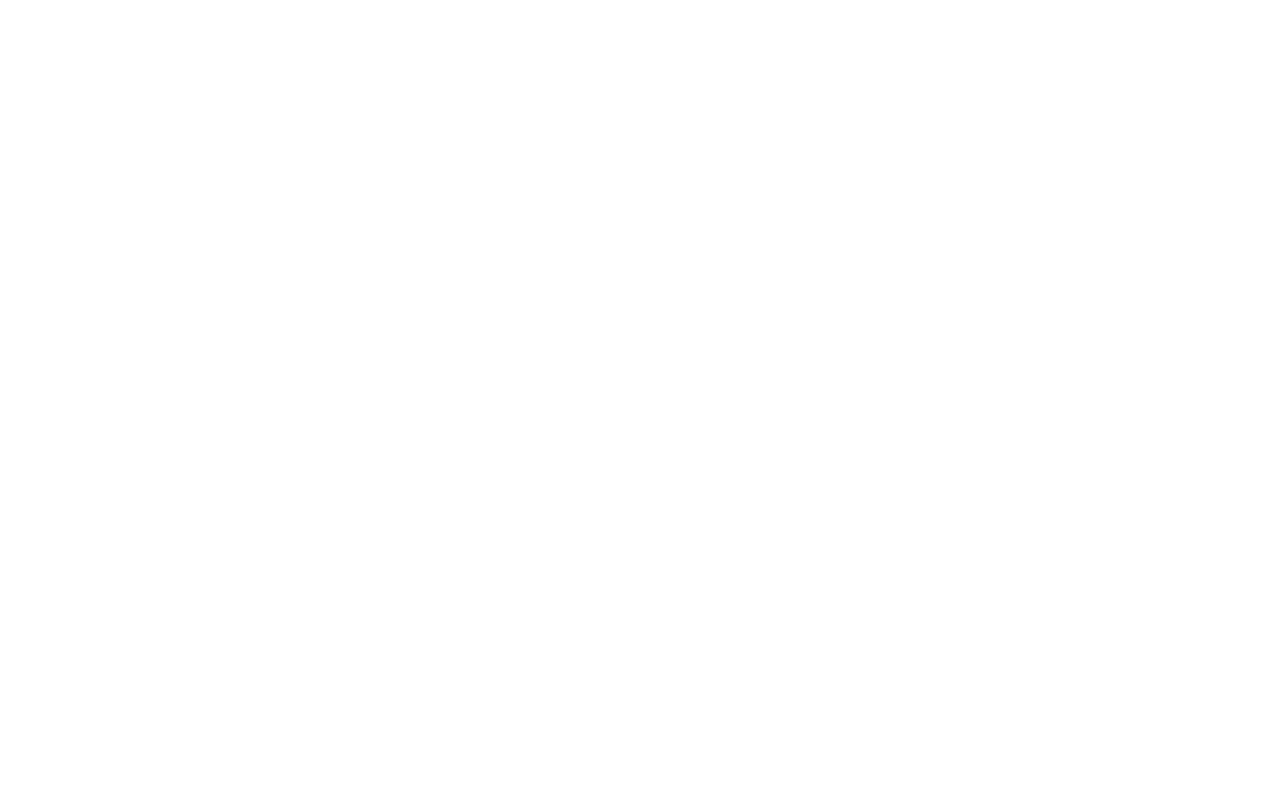
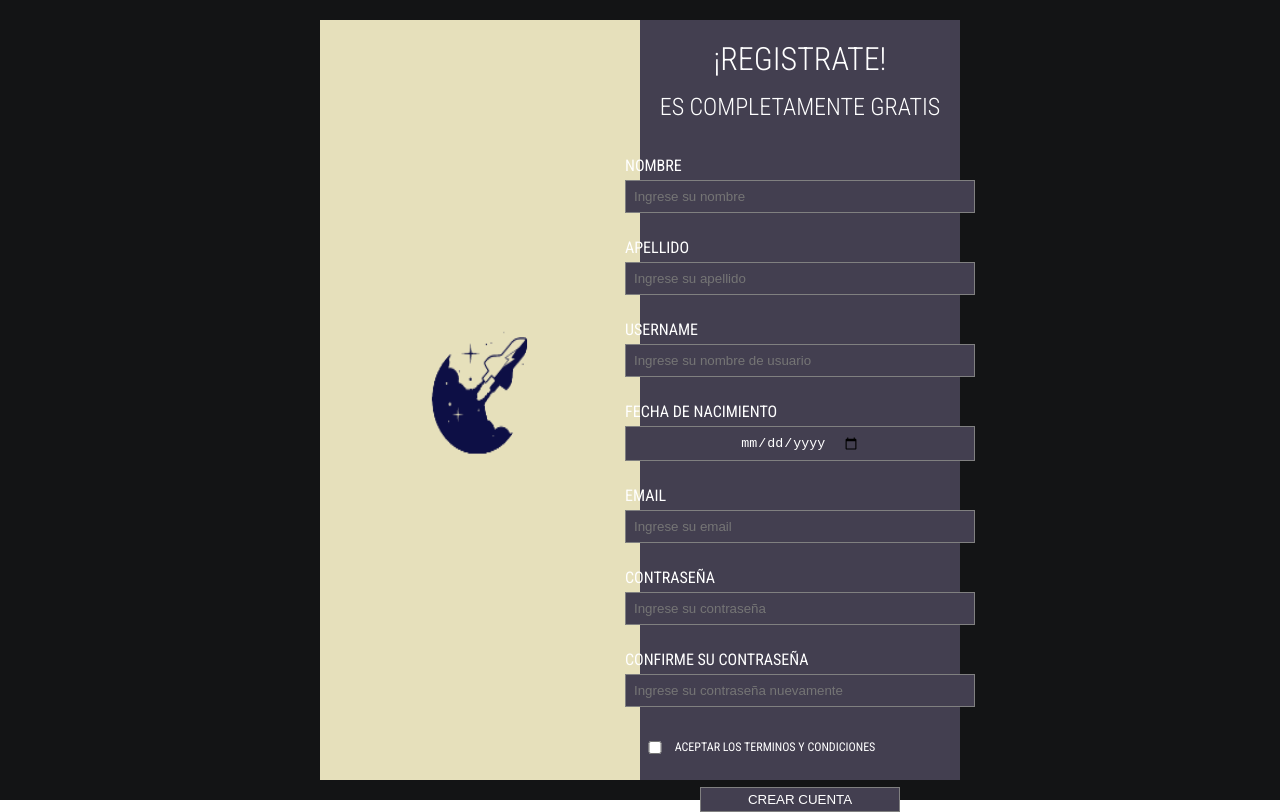
Before and after one commit to Brunoit1/Integrador, a plain HTML site: page register.html in a window 1280 px wide. Drawn offline with Linux system fonts and the light colour scheme.

Commit message:
trabajo terminado

```diff
--- a/register.css
+++ b/register.css
@@ -2,8 +2,155 @@
     margin: 0;
     padding: 0;
     box-sizing: border-box;
+    /* border: 1px solid salmon; */
 }
 
-body {
+html {
+    font-family: 'Roboto Condensed', sans-serif;
+}
+
+.container {
+    width: 100%;
+    height: 100vh;
+    background-color: #131415;
+    display: flex;
+    justify-content: center;
+    align-items: center;
 
 }
+
+.imagen-container {
+    width: 25%;
+    height: 95vh;
+    background-color: #e6e0bb;
+    display: flex;
+    align-items: center;
+    justify-content: center;
+
+}
+
+.imagen-container img {
+    width: 200px;
+    height: 200px;
+}
+
+.register-container {
+    width: 25%;
+    height: 95vh;
+    background-color: #433f50;
+    display: flex;
+    flex-direction: column;
+    padding-top: 20px;
+    color: white;
+
+}
+
+.register-container h1, h2{
+    font-weight: 300;
+    display: flex;
+    justify-content: center;
+    align-items: center;
+
+}
+
+.register-container h2 {
+    padding-bottom: 20px;
+}
+
+
+.formulario input {
+    padding: 8px;
+    width: 350px;
+    display: flex;
+    background-color: #433f50;
+    border: gray 1px solid;
+    justify-content: center;
+    align-items: center;
+    color: white;
+
+
+
+}
+
+.formulario  {
+    display: flex;
+    flex-direction: column;
+    justify-content: center;
+    align-items: center;
+    gap: 25px;
+    padding-top: 15px;
+
+
+}
+
+.texto {
+    display: flex;
+    flex-direction: column;
+    gap: 15px;
+}
+
+.inputs-labels {
+    display: flex;
+    flex-direction: column;
+    gap: 5px;
+
+}
+
+.aceptar-terminos {
+    display: flex;
+    /* background-color: aqua; */
+    width: 100%;
+    height: 30px;
+    justify-content: center;
+    align-items: center;
+    text-align: center;
+
+}
+
+.checkbox1 {
+    background-color: chocolate;
+}
+
+.label1 {
+    display: flex;
+    /* background-color: red; */
+    height:100%;
+    width: 900px;
+    font-size: 12px;
+    padding-right: 40px;
+    justify-content: center;
+    align-items: center;
+    text-align: center;
+
+}
+
+.label1 p {
+    width: 250px;
+    height: 100%;
+    display: flex;
+    text-align: center;
+    justify-content: center;
+    align-items: center;
+    padding-right: 40px;
+}
+
+
+.boton {
+    display: flex;
+    justify-content: center;
+
+}
+
+.boton button {
+    background-color: #433f50;
+    border: gray solid 1px;
+    width: 200px;
+    height: 25px;
+
+
+}
+
+.boton a {
+    text-decoration: none;
+    color: white;
+}
--- a/register.html
+++ b/register.html
@@ -6,9 +6,86 @@
     <meta name="viewport" content="width=device-width, initial-scale=1.0">
     <title>Register</title>
     <link rel="stylesheet" href="register.css">
+    <link href="https://fonts.googleapis.com/css2?family=Roboto+Condensed:ital,wght@0,300;0,400;1,300;1,400&display=swap" rel="stylesheet">
 </head>
 <body>
+    <div class="container">
 
+        <div class="imagen-container">
+            <img src="./img/Logo.png" alt="Logo">
+
+        </div>
+
+        <div class="register-container">
+
+            <div class="texto">
+            <h1>¡REGISTRATE!</h1>
+            <h2>ES COMPLETAMENTE GRATIS</h2>
+            </div>
+
+            <div class="formulario">
+
+                <div class="inputs-labels">
+            <label for="Nombre">NOMBRE</label>
+            <input type="text" name="Nombre" id="Nombre" placeholder="Ingrese su nombre">
+                </div>
+
+                <div class="inputs-labels">
+            <label for="Apellido">APELLIDO</label>
+            <input type="text" name="Apellido" id="Apellido" placeholder="Ingrese su apellido">
+                </div>
+
+                <div class="inputs-labels">
+            <label for="Usuario">USERNAME</label>
+            <input type="text" name="Usuario" id="Usuario" placeholder="Ingrese su nombre de usuario">
+                </div>
+
+                <div class="inputs-labels">
+            <label for="Fecha">FECHA DE NACIMIENTO</label>
+            <input type="date" name="Fecha" id="Fecha">
+                </div>
+
+                <div class="inputs-labels">
+            <label for="email">EMAIL</label>
+            <input type="email" name="email" id="email" placeholder="Ingrese su email">
+                </div>
+
+                <div class="inputs-labels">
+            <label for="contraseña">CONTRASEÑA</label>
+            <input type="password" name="contraseña" id="contraseña" placeholder="Ingrese su contraseña">
+                </div>
+
+                <div class="inputs-labels">
+            <label for="c-contraseña">CONFIRME SU CONTRASEÑA</label>
+            <input type="password" name="c-contraseña" id="c-contraseña" placeholder="Ingrese su contraseña nuevamente">
+                </div>
+
+
+            <div class="aceptar-terminos">
+
+                <input type="checkbox" name="confirmar" id="confirmar" class="checkbox1" >
+
+
+                <label for="confirmar" class="label1"><p> ACEPTAR LOS TERMINOS Y CONDICIONES </p></label>
+
+
+
+            </div>
+
+
+
+                <div class="boton">
+            <button><a href="./index.html"> CREAR CUENTA</a></button>
+                </div>
+
+
+
+        </div>
+
+
+        </div>
+
+    </div>
 
 </body>
 </html>
--- a/style.css
+++ b/style.css
@@ -14,6 +14,8 @@
 
 html {
     font-family: 'Roboto Condensed', sans-serif;
+    scroll-behavior: smooth;
+    scroll-padding-top: 100px;
 }
 
 body {
@@ -166,6 +168,7 @@ padding: 0.8rem 1.6rem;
     align-items: center;
     padding-bottom: 200px;
 }
+
 }
 
 .section-container-1 {
@@ -193,7 +196,9 @@ padding: 0.8rem 1.6rem;
 .hero-information {
     display: flex;
     justify-content: space-between;
-    gap: 500px;
+    /* gap: 500px; */
+    width: 100%;
+    /* background-color: #0d0f45; */
 
 
 
@@ -204,6 +209,8 @@ padding: 0.8rem 1.6rem;
     flex-wrap: wrap;
     width: 450px;
     font-weight: 400;
+
+
 
 }
 
@@ -266,6 +273,9 @@ font-size: 2rem;
     flex-direction: column;
     position: relative;
 
+
+
+
 }
 
 .skins-cards p {
@@ -274,7 +284,7 @@ font-size: 2rem;
     justify-content: center;
     text-align: center;
     font-weight: 600;
-
+    transition: all 0.5s linear;
 }
 
 .skins-cards span {
@@ -286,6 +296,14 @@ font-size: 2rem;
 .skins-cards img {
     width: 100px;
     height: 100px;
+
+
+}
+
+.skins-cards:hover {
+ width: 15%;
+ height: 25vh;
+ transition: all 0.5s linear;
 
 }
 
```
Also changed, not shown: index.html (+8 -5 lines).
